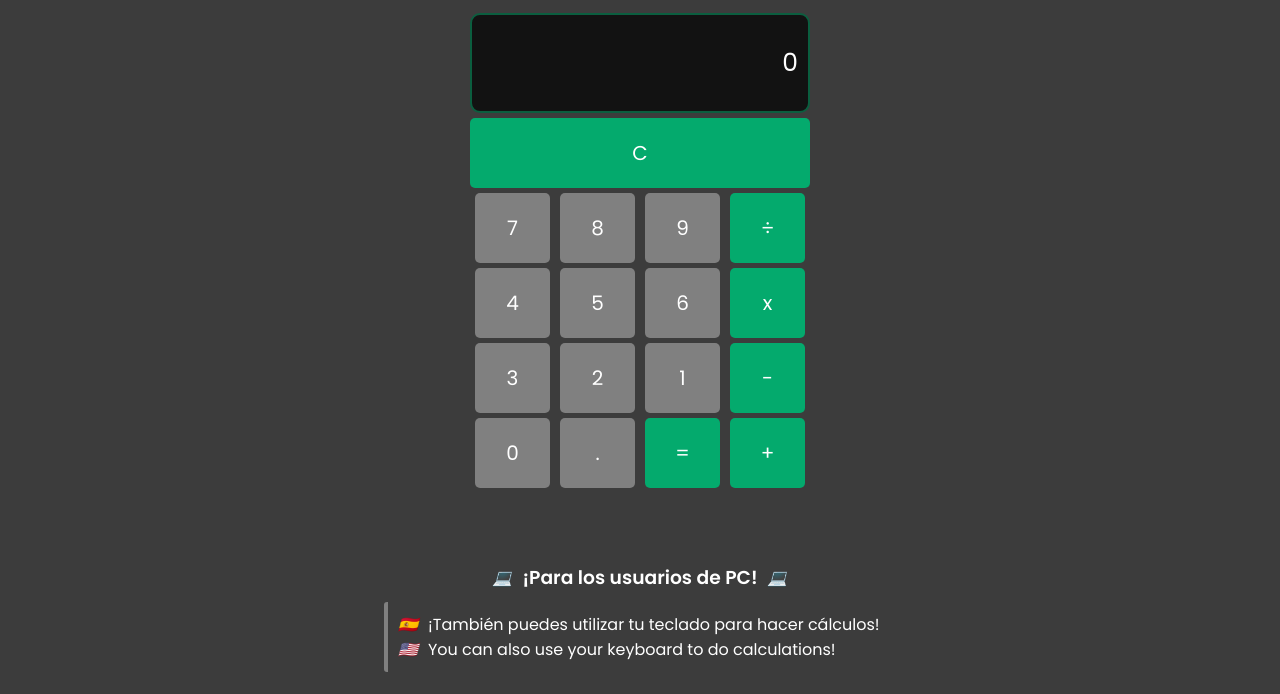
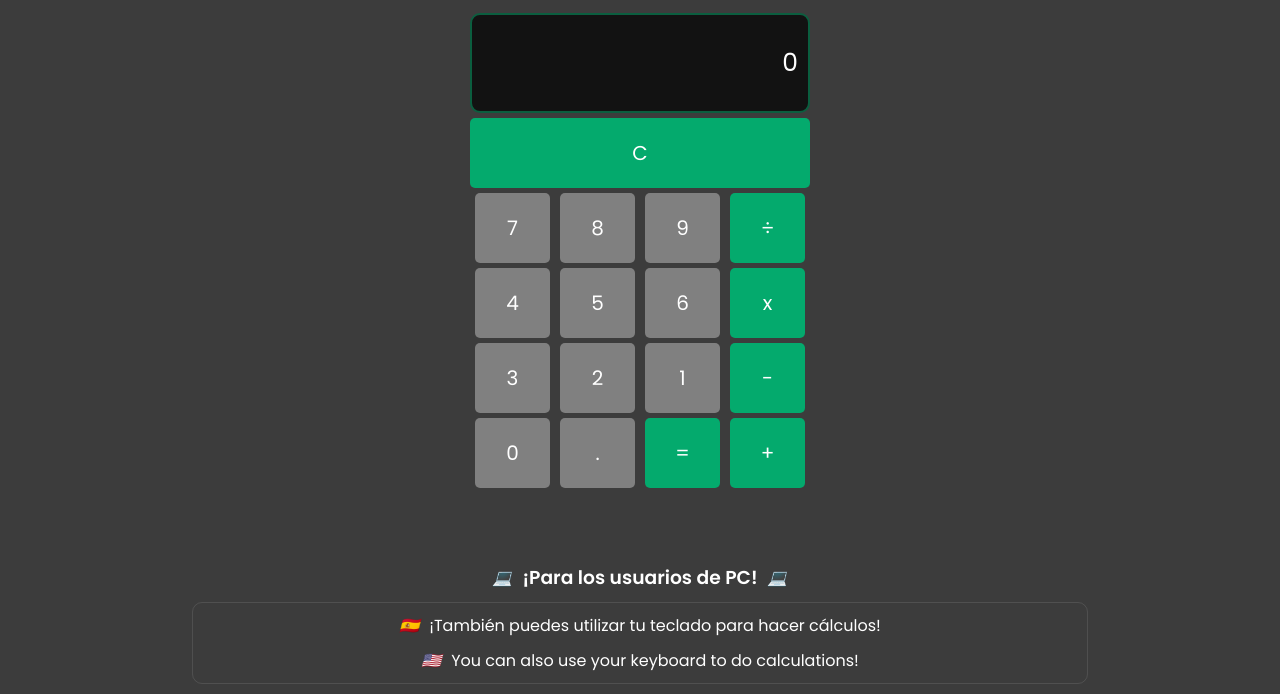
Before and after one commit to Facynn/simplecalculator, a plain HTML site: page index.html in a window 1280 px wide. Shown: the part 162-856 px from the top of the page. Drawn offline with Linux system fonts and the light colour scheme; a script that the page names is missing.

Commit message:
Changes in style.css

```diff
--- a/assets/css/styles.css
+++ b/assets/css/styles.css
@@ -150,11 +150,16 @@ all-center {
 }
 
 .note {
+    display: flex;
+    align-items: center;
+    justify-content: center;
+    flex-direction: column;
+    gap: 10px;
     padding: 10px;
     text-align: center;
-    border-radius: 3px;
-    border-left: 4px solid grey;
-    width: 40%;
+    border-radius: 10px;
+    border: 1px solid rgba(255, 255, 255, .1);
+    width: 70%;
     margin: 10px auto;
 }
 
```
